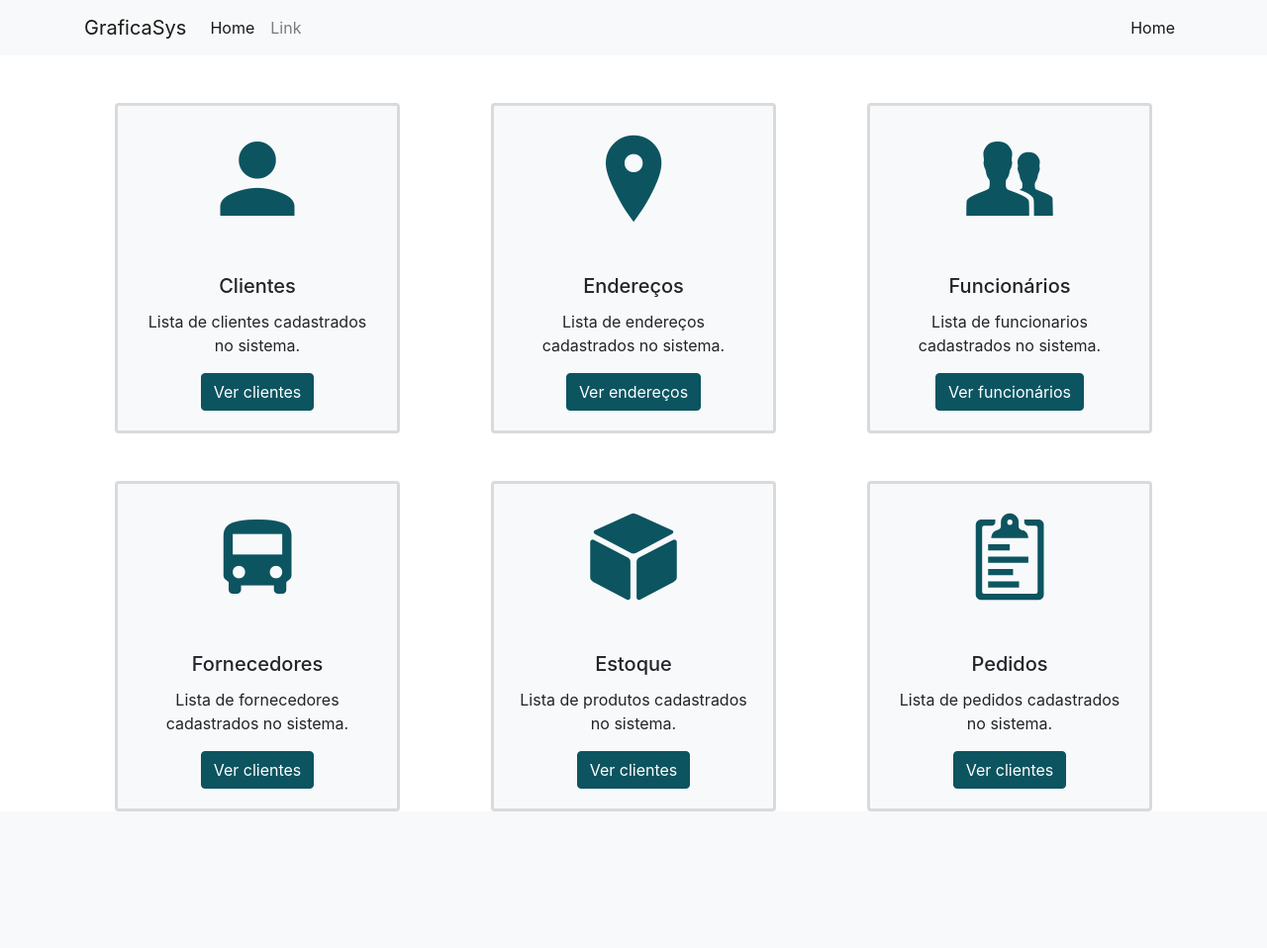
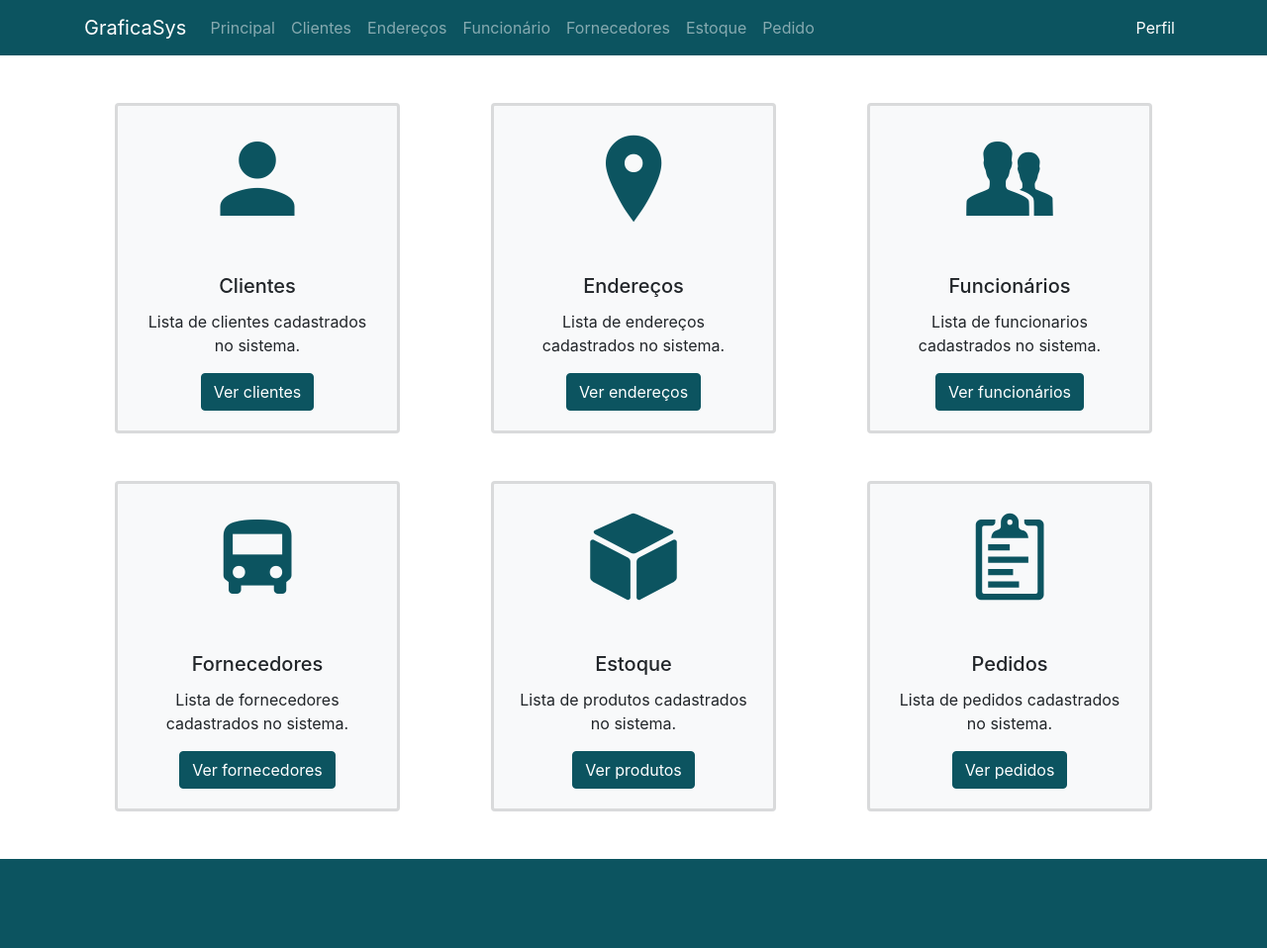
Before and after one commit to rafaelgibam/graficasys, a PHP site: page /index.php in a window 1280 px wide. Shown: the whole page at 99% size. Before the commit the page ends 820 px from the top, so only its background shows below. Run offline with PHP 8.4, Linux system fonts and the light colour scheme; some web fonts are replaced.

Commit message:
Refatorando o projeto melhorando a organizacao e chamada de rotas

```diff
--- a/Layouts/footer.php
+++ b/Layouts/footer.php
@@ -1,6 +1,6 @@
-<footer class="text-muted bg-dark">
-    <div class="container">
-        <div class="row">
+<footer class="text-muted mt-5">
+    <div class="container-fluid">
+        <div class="row row-person">
 
         </div>
         <!--end of row-->
--- a/Layouts/menu.php
+++ b/Layouts/menu.php
@@ -1,22 +1,38 @@
-<nav class="navbar navbar-expand-lg navbar-light bg-light">
+
+<nav class="navbar navbar-expand-lg navbar-dark bg-person">
     <div class="container">
-        <a class="navbar-brand" href="#">GraficaSys</a>
+        <a class="navbar-brand" href="?">GraficaSys</a>
         <button class="navbar-toggler" type="button" data-toggle="collapse" data-target="#navbarSupportedContent" aria-controls="navbarSupportedContent" aria-expanded="false" aria-label="Toggle navigation">
             <span class="navbar-toggler-icon"></span>
         </button>
 
         <div class="collapse navbar-collapse" id="navbarSupportedContent">
             <ul class="navbar-nav mr-auto">
-                <li class="nav-item active">
-                    <a class="nav-link" href="#">Home <span class="sr-only">(current)</span></a>
+                <li class="nav-item">
+                    <a class="nav-link" href="?">Principal</a>
                 </li>
                 <li class="nav-item">
-                    <a class="nav-link" href="#">Link</a>
+                    <a class="nav-link" href="?cliente">Clientes</a>
+                </li>
+                <li class="nav-item">
+                    <a class="nav-link" href="?endereco">Endereços</a>
+                </li>
+                <li class="nav-item">
+                    <a class="nav-link" href="?funcionario">Funcionário</a>
+                </li>
+                <li class="nav-item">
+                    <a class="nav-link" href="?fornecedore">Fornecedores</a>
+                </li>
+                <li class="nav-item">
+                    <a class="nav-link" href="?estoque">Estoque</a>
+                </li>
+                <li class="nav-item">
+                    <a class="nav-link" href="?pedido">Pedido</a>
                 </li>
             </ul>
             <ul class="navbar-nav ml-auto">
                 <li class="nav-item active">
-                    <a class="nav-link" href="#">Home <span class="sr-only">(current)</span></a>
+                    <a class="nav-link" href="#">Perfil</a>
                 </li>
             </ul>
         </div>
--- /dev/null
+++ b/Pages/principal.php
@@ -0,0 +1,68 @@
+<div class="container mt-5">
+    <div class="row text-center">
+        <div class="col-md-4" align="center">
+            <div class="card card-person" style="width: 18rem;">
+                <i class="ion-android-person"></i>
+                <div class="card-body">
+                    <h5 class="card-title">Clientes</h5>
+                    <p class="card-text">Lista de clientes cadastrados no sistema.</p>
+                    <a href="?cliente" class="btn btn-primary btn-ver">Ver clientes</a>
+                </div>
+            </div>
+        </div>
+        <div class="col-md-4" align="center">
+            <div class="card card-person" style="width: 18rem;">
+                <i class="ion-ios-location"></i>
+                <div class="card-body">
+                    <h5 class="card-title">Endereços</h5>
+                    <p class="card-text">Lista de endereços cadastrados no sistema.</p>
+                    <a href="?endereco" class="btn btn-primary btn-ver">Ver endereços</a>
+                </div>
+            </div>
+        </div>
+        <div class="col-md-4" align="center">
+            <div class="card card-person" style="width: 18rem;">
+                <i class="ion-person-stalker"></i>
+                <div class="card-body">
+                    <h5 class="card-title">Funcionários</h5>
+                    <p class="card-text">Lista de funcionarios cadastrados no sistema.</p>
+                    <a href="?funcionario" class="btn btn-primary btn-ver">Ver funcionários</a>
+                </div>
+            </div>
+        </div>
+    </div>
+
+    <!--- Segunda linha --->
+    <div class="row text-center mt-5">
+        <div class="col-md-4" align="center">
+            <div class="card card-person" style="width: 18rem;">
+                <i class="ion-android-bus"></i>
+                <div class="card-body">
+                    <h5 class="card-title">Fornecedores</h5>
+                    <p class="card-text">Lista de fornecedores cadastrados no sistema.</p>
+                    <a href="?fornecedore" class="btn btn-primary btn-ver">Ver fornecedores</a>
+                </div>
+            </div>
+        </div>
+        <div class="col-md-4" align="center">
+            <div class="card card-person" style="width: 18rem;">
+                <i class="ion-cube"></i>
+                <div class="card-body">
+                    <h5 class="card-title">Estoque</h5>
+                    <p class="card-text">Lista de produtos cadastrados no sistema.</p>
+                    <a href="?produtos" class="btn btn-primary btn-ver">Ver produtos</a>
+                </div>
+            </div>
+        </div>
+        <div class="col-md-4" align="center">
+            <div class="card card-person" style="width: 18rem;">
+                <i class="ion-clipboard"></i>
+                <div class="card-body">
+                    <h5 class="card-title">Pedidos</h5>
+                    <p class="card-text">Lista de pedidos cadastrados no sistema.</p>
+                    <a href="?pedido" class="btn btn-primary btn-ver">Ver pedidos</a>
+                </div>
+            </div>
+        </div>
+    </div>
+</div>
--- a/assets/css/styles.css
+++ b/assets/css/styles.css
@@ -6,6 +6,10 @@
 .btn-ver{
     background-color: #0c5460;
     border-color: #0c5460;
+}
+
+.bg-person{
+    background-color: #0c5460;
 }
 
 .btn-ver:hover {
@@ -17,3 +21,8 @@
     background-color: #f8f9fa;
     border-width: 0.2em;
 }
+
+.row-person{
+    height: 90px;
+    background-color: #0c5460;
+}
--- a/index.php
+++ b/index.php
@@ -1,72 +1,16 @@
-<?php require_once "Layouts/head.php"; ?>
-<?php require_once "Layouts/menu.php"; ?>
-<div class="container mt-5">
-    <div class="row text-center">
-        <div class="col-md-4" align="center">
-            <div class="card card-person" style="width: 18rem;">
-                <i class="ion-android-person"></i>
-                <div class="card-body">
-                    <h5 class="card-title">Clientes</h5>
-                    <p class="card-text">Lista de clientes cadastrados no sistema.</p>
-                    <a href="#" class="btn btn-primary btn-ver">Ver clientes</a>
-                </div>
-            </div>
-        </div>
-        <div class="col-md-4" align="center">
-            <div class="card card-person" style="width: 18rem;">
-                <i class="ion-ios-location"></i>
-                <div class="card-body">
-                    <h5 class="card-title">Endereços</h5>
-                    <p class="card-text">Lista de endereços cadastrados no sistema.</p>
-                    <a href="endereco.php" class="btn btn-primary btn-ver">Ver endereços</a>
-                </div>
-            </div>
-        </div>
-        <div class="col-md-4" align="center">
-            <div class="card card-person" style="width: 18rem;">
-                <i class="ion-person-stalker"></i>
-                <div class="card-body">
-                    <h5 class="card-title">Funcionários</h5>
-                    <p class="card-text">Lista de funcionarios cadastrados no sistema.</p>
-                    <a href="#" class="btn btn-primary btn-ver">Ver funcionários</a>
-                </div>
-            </div>
-        </div>
-    </div>
+<?php
 
-    <!--- Segunda linha --->
-    <div class="row text-center mt-5">
-        <div class="col-md-4" align="center">
-            <div class="card card-person" style="width: 18rem;">
-                <i class="ion-android-bus"></i>
-                <div class="card-body">
-                    <h5 class="card-title">Fornecedores</h5>
-                    <p class="card-text">Lista de fornecedores cadastrados no sistema.</p>
-                    <a href="#" class="btn btn-primary btn-ver">Ver clientes</a>
-                </div>
-            </div>
-        </div>
-        <div class="col-md-4" align="center">
-            <div class="card card-person" style="width: 18rem;">
-                <i class="ion-cube"></i>
-                <div class="card-body">
-                    <h5 class="card-title">Estoque</h5>
-                    <p class="card-text">Lista de produtos cadastrados no sistema.</p>
-                    <a href="#" class="btn btn-primary btn-ver">Ver clientes</a>
-                </div>
-            </div>
-        </div>
-        <div class="col-md-4" align="center">
-            <div class="card card-person" style="width: 18rem;">
-                <i class="ion-clipboard"></i>
-                <div class="card-body">
-                    <h5 class="card-title">Pedidos</h5>
-                    <p class="card-text">Lista de pedidos cadastrados no sistema.</p>
-                    <a href="#" class="btn btn-primary btn-ver">Ver clientes</a>
-                </div>
-            </div>
-        </div>
-    </div>
-</div>
+require_once "Layouts/head.php";
+require_once "Layouts/menu.php";
 
-<?php require_once "Layouts/footer.php"; ?>
+if(isset($_GET) && !empty($_GET)){
+    foreach ($_GET as $key => $pagina) {
+        if(file_exists("Pages/{$key}.php")){
+            require_once "Pages/{$key}.php";
+        }
+    }
+}else{
+    require_once "Pages/principal.php";
+}
+
+require_once "Layouts/footer.php"?>
```
Also changed, not shown: Pages/endereco.php (renamed from endereco.php, +13 -15 lines).
